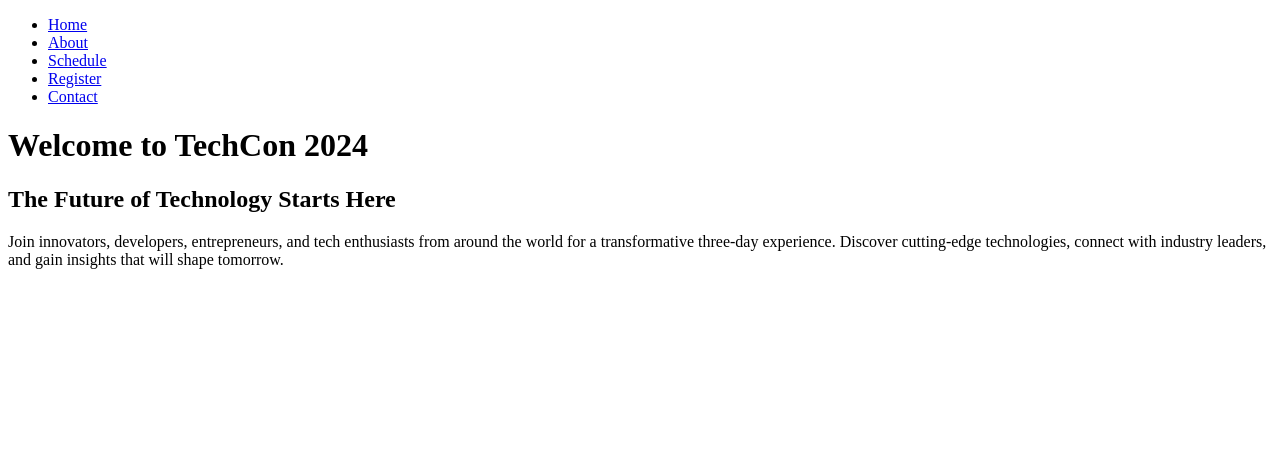
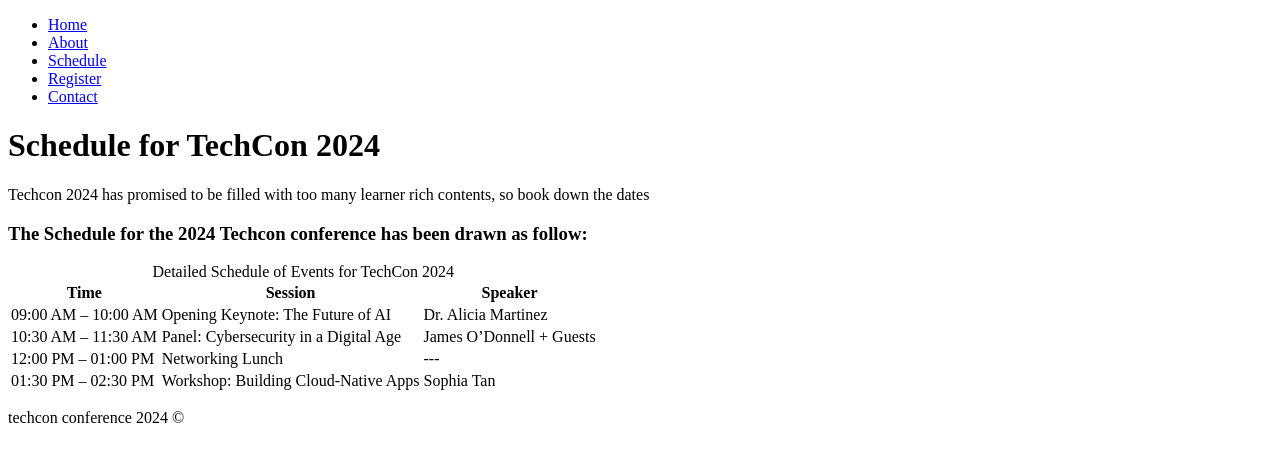
Before and after one commit to Henryekklesia/TechCon_HTML, a plain HTML site: page techcon_website/schedule.html in a window 1280 px wide. Drawn offline with Linux system fonts and the light colour scheme.

Commit message:
Created the Schedule Page

```diff
--- a/techcon_website/schedule.html
+++ b/techcon_website/schedule.html
@@ -4,12 +4,11 @@
 <head>
     <meta charset="UTF-8">
     <meta name="viewport" content="width=device-width, initial-scale=1.0">
-    <title>Document</title>
+    <title>Schedule for TechCon 2024</title>
 </head>
 
 <body>
     <header>
-
         <nav>
             <ul>
                 <li><a href="/index.html">Home</a></li>
@@ -21,13 +20,61 @@
             </ul>
         </nav>
 
-        <h1>Welcome to TechCon 2024 </h1>
-        <h2>The Future of Technology Starts Here</h2>
-        <p>Join innovators, developers, entrepreneurs, and tech enthusiasts from around the world for a transformative
-            three-day experience. Discover cutting-edge technologies, connect with industry leaders, and gain insights
-            that will shape tomorrow.</p>
+        <h1>Schedule for TechCon 2024</h1>
 
     </header>
+
+    <main>
+        <p>Techcon 2024 has promised to be filled with too many learner rich contents, so book down the dates</p>
+        <h3>The Schedule for the 2024 Techcon conference has been drawn as follow:</h3>
+
+        <table>
+            <caption>Detailed Schedule of Events for TechCon 2024</caption>
+
+            <thead>
+
+                <tr>
+                    <th>Time</th>
+                    <th>Session</th>
+                    <th>Speaker</th>
+                </tr>
+            </thead>
+
+            <tbody>
+
+                <tr>
+                    <td>09:00 AM – 10:00 AM</td>
+                    <td>Opening Keynote: The Future of AI</td>
+                    <td>Dr. Alicia Martinez</td>
+                </tr>
+
+                <tr>
+                    <td>10:30 AM – 11:30 AM</td>
+                    <td>Panel: Cybersecurity in a Digital Age</td>
+                    <td>James O’Donnell + Guests</td>
+                </tr>
+
+                <tr>
+                    <td>12:00 PM – 01:00 PM</td>
+                    <td>Networking Lunch</td>
+                    <td>---</td>
+                </tr>
+
+                <tr>
+                    <td>01:30 PM – 02:30 PM</td>
+                    <td>Workshop: Building Cloud-Native Apps</td>
+                    <td>Sophia Tan</td>
+                </tr>
+            </tbody>
+
+        </table>
+
+
+    </main>
+
+    <footer>
+        <p>techcon conference 2024 &copy;</p>
+    </footer>
 </body>
 
 </html>
```
Also changed, not shown: techcon_website/contact.html (+5 -0 lines), techcon_website/index.html (+1 -3 lines), techcon_website/register.html (+6 -0 lines).
